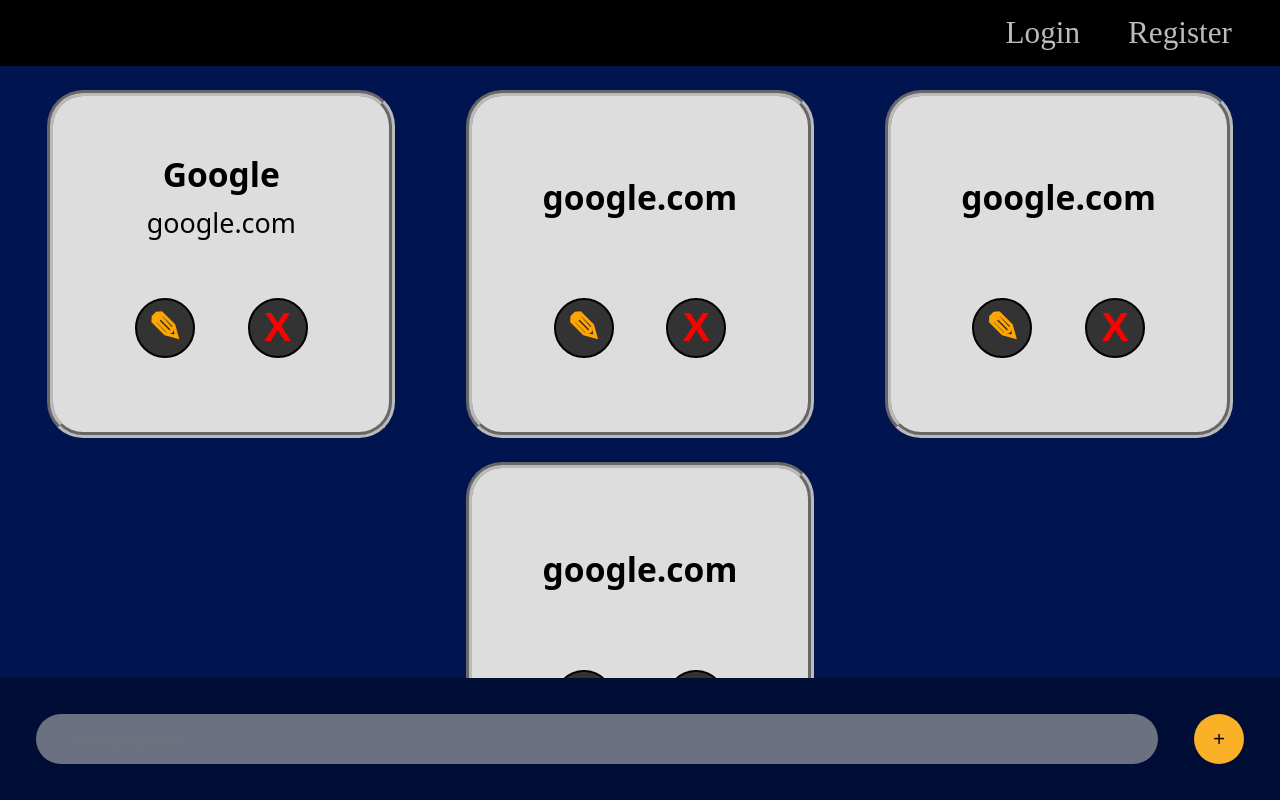
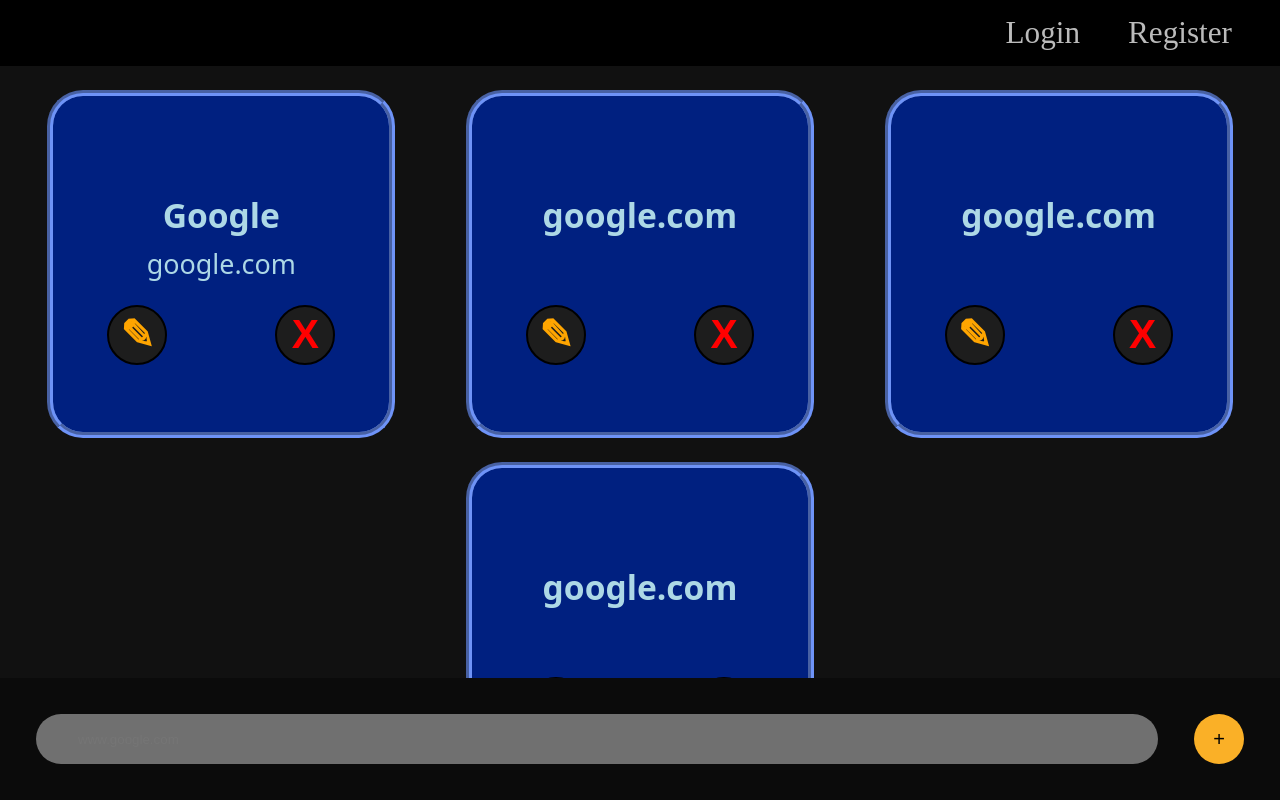
Before and after one commit to Jalapo/savedlinks, a plain HTML site: page index.html in a window 1280 px wide. Drawn offline with Linux system fonts and the light colour scheme; no server answers.

Commit message:
Changed color theme. Created functional landscape view.

```diff
--- a/index.html
+++ b/index.html
@@ -44,26 +44,34 @@
                 <div class="urlTitle">Google</div>
                 <span class="click">google.com</span>
             </div>
-            <div class="editURL"><button class="click">✎</button></div>
-            <div class="delURL"><button id="btn" class="click">X</button></div>
+            <div class="boxButtons">
+                <div class="editURL"><button class="click">✎</button></div>
+                <div class="delURL"><button id="btn" class="click">X</button></div>
+            </div>
         </div>
 
         <div class="box">
             <div class="urlTextBox">google.com</div>
-            <div class="editURL"><button class="click">✎</button></div>
-            <div class="delURL"><button class="click">X</button></div>
+            <div class="boxButtons">
+                <div class="editURL"><button class="click">✎</button></div>
+                <div class="delURL"><button id="btn" class="click">X</button></div>
+            </div>
         </div>
 
         <div class="box">
             <div class="urlTextBox">google.com</div>
-            <div class="editURL"><button class="click">✎</button></div>
-            <div class="delURL"><button class="click">X</button></div>
+            <div class="boxButtons">
+                <div class="editURL"><button class="click">✎</button></div>
+                <div class="delURL"><button id="btn" class="click">X</button></div>
+            </div>
         </div>
 
         <div class="box">
             <div class="urlTextBox">google.com</div>
-            <div class="editURL"><button class="click">✎</button></div>
-            <div class="delURL"><button class="click">X</button></div>
+            <div class="boxButtons">
+                <div class="editURL"><button class="click">✎</button></div>
+                <div class="delURL"><button id="btn" class="click">X</button></div>
+            </div>
         </div>
 
     </div>
--- a/style.css
+++ b/style.css
@@ -2,14 +2,15 @@
     height: 100%;
     margin: 0px;
     padding: 0px;
-    font-family: system-ui, -apple-system, BlinkMacSystemFont, 'Segoe UI', Roboto, Oxygen, Ubuntu, Cantarell, 'Open Sans', 'Helvetica Neue', sans-serif;
+    font-family: system-ui, BlinkMacSystemFont, 'Segoe UI', Roboto, Oxygen, Ubuntu, Cantarell, 'Open Sans', 'Helvetica Neue', sans-serif;
     font-size: 1.5em;
 }
 
 body {
     display: flex;
     flex-direction: column;
-    background-color: rgba(0, 20, 80, 1)
+    /* background-color: rgba(0, 20, 80, 1); */
+    background-color: #000E;
 }
 
 .navbar {
@@ -99,18 +100,23 @@
 
 .box {
 
-    border: 0.25rem groove #BBBBBB;
+    border: 0.25rem groove #6e93f7;
     border-radius: 1.5rem;
-    background-color: #DDDDDD;
+    /* background-color: #DDDDDD; */
+    background-color: rgb(0, 32, 128);
+    color: lightblue;
     width: 14rem;
     height: 14rem;
     font-size: 1rem;
+    /*
     display: grid;
     grid-template-rows: 60% 40%;
     grid-template-columns: 50% 50%;
     grid-template-areas:    "a a"
                             "b c";
-
+                            */
+    display: flex;
+    flex-direction: column;
 }
 
 .box button {
@@ -119,17 +125,28 @@
     border-radius: 3rem;
     font-size: 1.7rem;
     font-weight: 600;
-    background-color: #333333;
+    background-color: #1d1d1d;
     border: 0.11rem solid #000000;
 }
 
 .urlTextBox {
-    grid-area: a;
+    /* grid-area: a; */
+    flex: 1 1 initial;
+    display: inline-block;
     text-align: center;
-    height: min-content;
+    margin-top: 4rem;
+    margin-bottom: 0.5rem;
+    height: 30%;
+    width: 100%;
     font-size: 1.4rem;
     font-weight: 700;
     align-self: center;
+}
+
+.boxButtons {
+    flex: 1 1 auto;
+    display: flex;
+    justify-content: space-around;
 }
 
 .urlTextBox>span {
@@ -139,7 +156,7 @@
 
 .editURL {
     text-align: right;
-    margin-right: 1.1rem;
+    /* margin-right: 1.1rem; */
 }
 
 .editURL>button {
@@ -148,7 +165,7 @@
 
 .delURL {
     text-align: left;
-    margin-left: 1.1rem;
+    /* margin-left: 1.1rem; */
 }
 
 .delURL>button {
@@ -212,3 +229,27 @@
         font-size: 1.2rem;
     }
 }
+
+@media (max-height: 570px) {
+    .box {
+        width: 100%;
+        height: clamp(3.2rem, 25vh, 80%);
+        flex-direction: row;
+    }
+
+    .urlTextBox {
+        text-align: start;
+        padding-left: 1rem;
+        height: fit-content;
+    }
+
+    .boxButtons {
+        gap: 1.5rem;
+        padding-right: 1rem;
+    }
+    .box>* {
+        margin: 0;
+        align-self:center;
+        /* border: 1px solid green; */
+    }
+}
```
